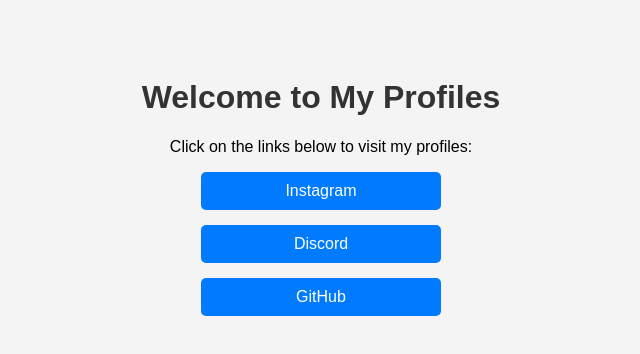
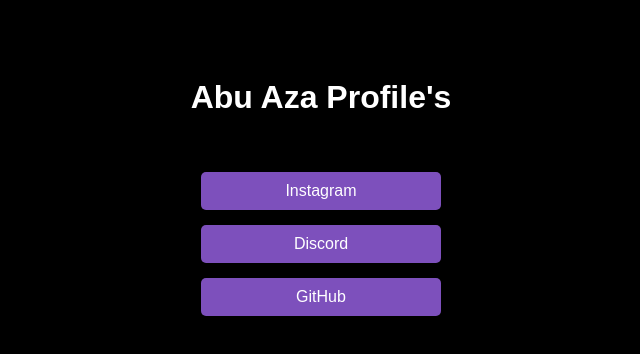
Before and after one commit to AbuAzA12/Abu, a plain HTML site: page index.html in a window 1280 px wide. Shown: the whole page, without its empty margins (319-959 px from the left). Drawn offline with Linux system fonts and the light colour scheme.

Commit message:
Update index.html

```diff
--- a/index.html
+++ b/index.html
@@ -7,33 +7,35 @@
     <style>
         body {
             font-family: Arial, sans-serif;
-            background-color: #f4f4f4;
+            background-color: #000000;
             text-align: center;
             padding: 50px;
         }
         h1 {
-            color: #333;
+            color: #ffffffff;
         }
         .profile-link {
             display: block;
             margin: 15px auto;
             padding: 10px 20px;
-            background-color: #007BFF;
+            background-color: #7D50BC;
             color: white;
             text-decoration: none;
             border-radius: 5px;
             width: 200px;
         }
         .profile-link:hover {
-            background-color: #ab6beb;
+            background-color: #B63E8E;
         }
     </style>
 </head>
 <body>
-    <h1>Welcome to My Profiles</h1>
+    <h1>Abu Aza Profile's</h1>
     <p>Click on the links below to visit my profiles:</p>
 
 
     <a href="https://www.instagram.com/ahmed12_34khaled/" class="profile-link">Instagram</a>
     <a href="https://discord.gg/bxrsnP3Bau" class="profile-link">Discord</a>
     <a href="https://github.com/AbuAzA12" class="profile-link">GitHub</a>
+
+    <p>All rights reserved &copy; 2025</p>
```
